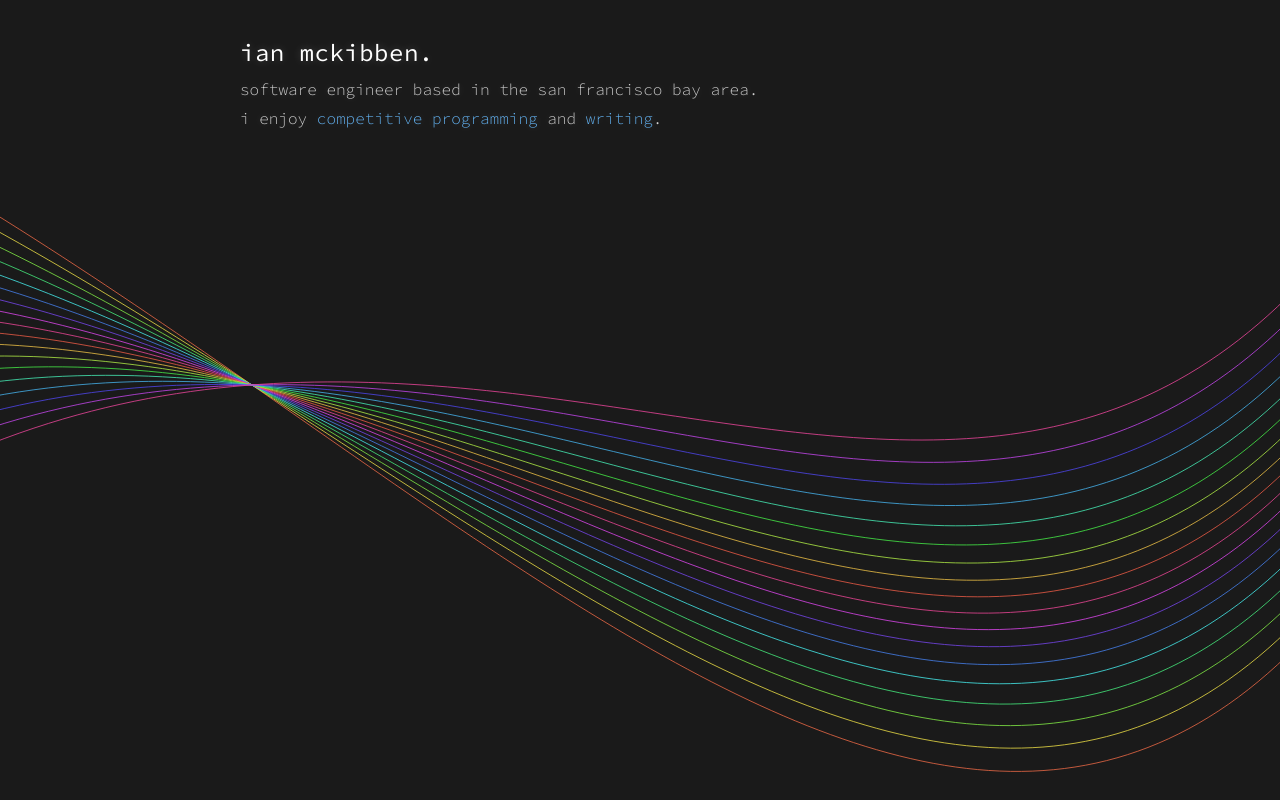
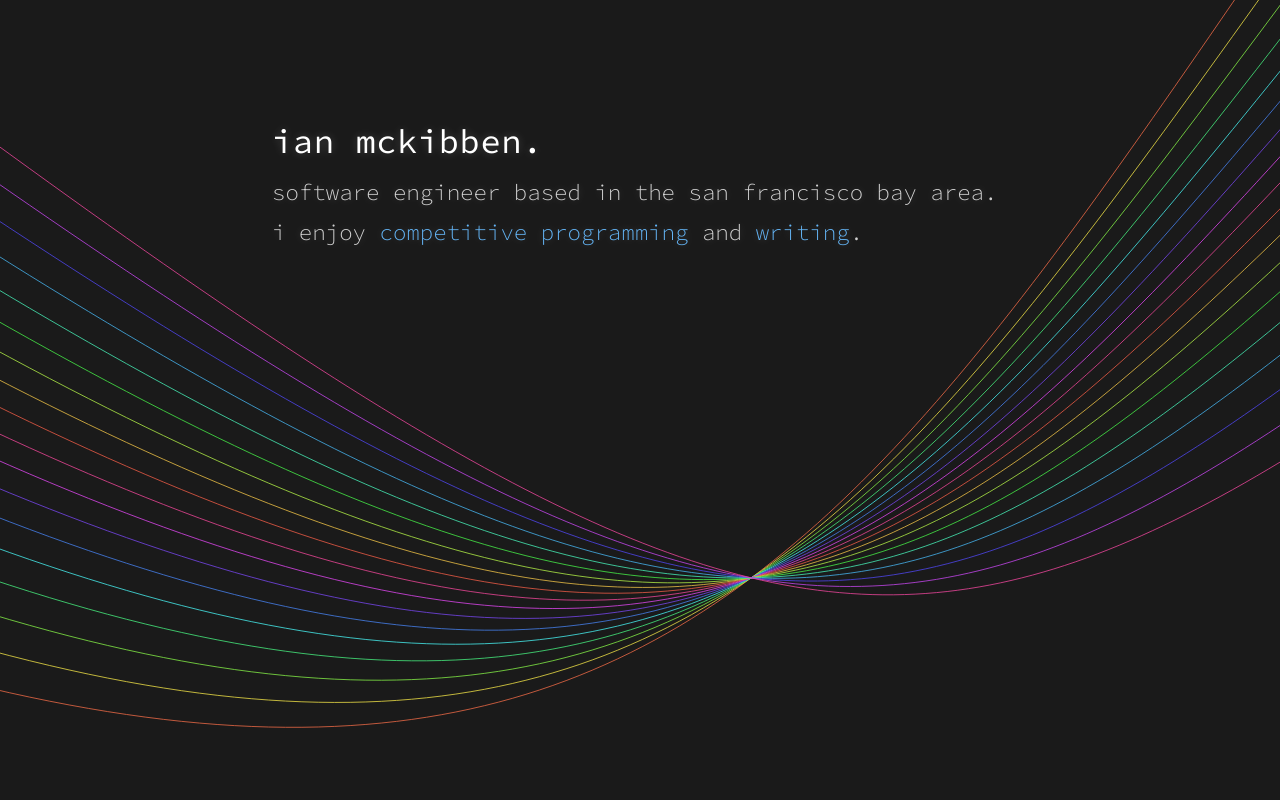
Before and after one commit to Meeperbunny/PersonalWebsite, a plain HTML site: page index.html in a window 1280 px wide. Drawn offline with Linux system fonts and the light colour scheme; animation ran at ten frames a second.

Commit message:
Front page done

```diff
--- a/script.js
+++ b/script.js
@@ -6,8 +6,8 @@ class BezierCurve {
         this.path = null;
 
         // Define two base curves to interpolate between
-        this.curveA = this.createBaseCurve(0.2, 0.8);  // Top curve
-        this.curveB = this.createBaseCurve(0.8, 0.2);  // Bottom curve
+        this.curveA = this.createBaseCurve(-0.4, 1.0);  // Top curve
+        this.curveB = this.createBaseCurve(0.8, -0.1);  // Bottom curve
 
         this.init();
     }
@@ -16,20 +16,22 @@ class BezierCurve {
     createBaseCurve(startYMult, endYMult) {
         return (width, height) => {
             const verticalCenter = height * 0.8;
-            const horizontalCenter = width * 0.8;
-            const amplitude = height * 0.8;
+            const amplitude = height * 0.5;
+
+            // Calculate mirrored x positions (flip around the center)
+            const flipX = (x) => width - x; // Mirror x-coordinate around center
 
             return {
-                start: { x: -width * 0.1, y: verticalCenter * startYMult },
+                start: { x: width * 1.2, y: verticalCenter * startYMult - 200 },
                 control1: {
-                    x: width * 0.4,
-                    y: verticalCenter - amplitude * startYMult
+                    x: flipX(width * 0.3),
+                    y: verticalCenter + amplitude * startYMult * 0.7 - 100
                 },
                 control2: {
-                    x: width * 0.8,
-                    y: verticalCenter + amplitude * endYMult
+                    x: flipX(width * 0.4),
+                    y: verticalCenter + amplitude * endYMult * 0.6 + 100
                 },
-                end: { x: width * 1.1, y: verticalCenter * endYMult }
+                end: { x: -width * 0.2, y: verticalCenter * endYMult }
             };
         };
     }
--- a/style.css
+++ b/style.css
@@ -27,27 +27,29 @@ svg {
 .content {
     position: relative;
     z-index: 1;
-    padding: 2rem;
+    padding: 7rem 2rem 2rem; /* 2rem + 5rem (80px) = 7rem top padding */
     max-width: 800px;
     margin: 0 auto;
     color: #ffffff;
     font-family: 'Source Code Pro', monospace;
     line-height: 1.6;
+    box-sizing: border-box;
 }
 
 h2 {
-    font-size: 1.5rem;
+    font-size: 2.1rem; /* 1.5rem * 1.4 */
     font-weight: 400;
-    margin-bottom: 1rem;
+    margin-bottom: 1.4rem; /* Increased proportionally */
     color: #ffffff;
-    letter-spacing: 0.5px;
+    letter-spacing: 0.7px; /* Slightly increased */
 }
 
 p {
     color: rgba(255, 255, 255, 0.8);
-    font-size: 1rem;
-    margin: 0.5rem 0;
+    font-size: 1.4rem; /* 1rem * 1.4 */
+    margin: 0.7rem 0; /* Increased proportionally */
     font-weight: 300;
+    line-height: 1.6; /* Added for better readability */
 }
 
 /* Add a subtle glow to the text */
```
